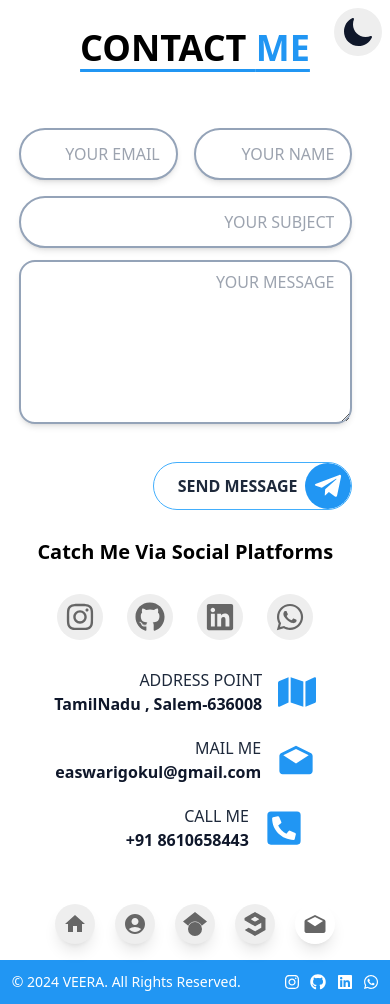
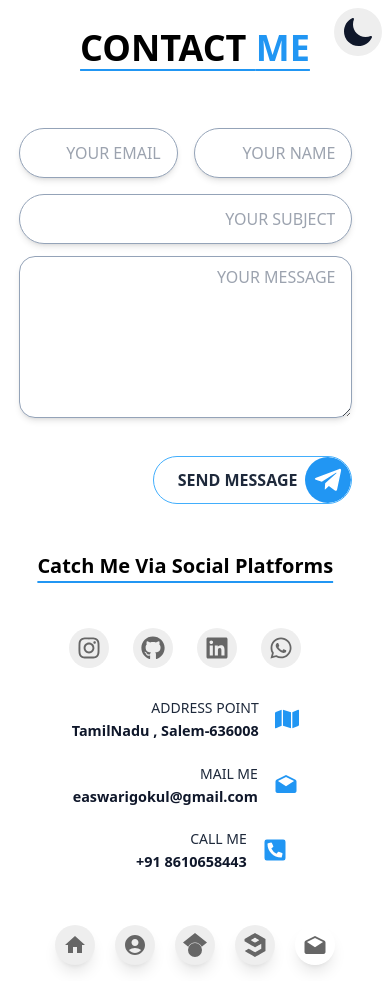
Before and after one commit to VeeraGokulRaj/Portfolio, a React (Create React App) app: page /Portfolio/contact in a window 390 px wide. After the commit the page ends 981 px from the top, so only its background shows below. Built offline with nearby package versions, Linux system fonts and the light colour scheme.

Commit message:
Responsive Changes

```diff
--- a/package.json
+++ b/package.json
@@ -1,5 +1,4 @@
 {
-  "homepage": "https://VeeraGokulRaj.github.io/Portfolio",
   "name": "portfolio",
   "version": "0.1.0",
   "private": true,
--- a/src/App.js
+++ b/src/App.js
@@ -46,9 +46,6 @@ function App() {
         </Routes>
       </AnimatePresence>
       <Navbar />
-      <Routes location={location} key={location.pathname}>
-        <Route path="/Portfolio/contact" element={<Footer />} />
-      </Routes>
       <Dark />
     </div>
   );
--- a/src/component/Certficates.js
+++ b/src/component/Certficates.js
@@ -49,15 +49,15 @@ function Certficates() {
     <Slide index={index} key={index}>
       <div className="flex flex-col items-center justify-center">
         <img src={certificate.link} alt={certificate.alt} className="w-full h-full object-contain" />
-        <h3 className="text-center mt-4 text-lg md:text-xl">{certificate.title}</h3>
+        <h3 className="text-center mt-4 text-sm sm:text-lg md:text-xl">{certificate.title}</h3>
       </div>
     </Slide>
   ));
 
   return (
-    <div className="dark:bg-[#111111] bg-white dark:text-[white] text-slate-800 flex items-center justify-center">
+    <div className="dark:bg-[#111111] bg-white dark:text-[white] text-slate-800 flex items-center justify-center display:block">
       <div className="w-full max-w-lg p-4">
-        <h1 className="font-bold text-2xl my-10 text-center underline underline-offset-8 decoration-[2px] decoration-[#2196f3]">MY CERTIFICATES</h1>
+        <h1 className="font-bold text-2xl my-10 text-center underline underline-offset-8 decoration-[1.5px] sm:decoration-[2px] decoration-[#2196f3]">MY CERTIFICATES</h1>
         <CarouselProvider
           naturalSlideWidth={400}
           naturalSlideHeight={380}
--- a/src/component/Contact.js
+++ b/src/component/Contact.js
@@ -4,7 +4,7 @@ import { FaInstagram, FaTelegramPlane, FaGithub, FaLinkedin, FaWhatsapp, FaMap,
 import { IoMdMailOpen } from "react-icons/io";
 import emailjs from "emailjs-com";
 import { useInView } from "react-intersection-observer";
-
+import Footer from "./Footer";
 function Contact() {
   const { ref: animation, inView: animationInView } = useInView({
     triggerOnce: true,
@@ -29,7 +29,7 @@ function Contact() {
   };
   return (
     <div className="dark:bg-[#111111] bg-white dark:text-[white]  sm:h-screen">
-      <h1 className="text-4xl half-nav-bt-sm:text-5xl md:text-6xl font-extrabold text-center py-7 sm:py-12 underline underline-offset-8 decoration-[3px] decoration-[#2196f3]">
+      <h1 className="text-4xl half-nav-bt-sm:text-5xl md:text-6xl font-extrabold text-center py-7 sm:py-12 underline underline-offset-8 decoration-[1.5px] sm:decoration-[2px] decoration-[#2196f3]">
         CONTACT <span className="text-[#2196f3] dark:text-[#42aefc]">ME</span>
       </h1>
       <div class="sm:flex flox-col items-center mx-auto sm:mx-0 justify-center sm:flex-row sm:items-start ml-0 sm:ml-[4%] sm:justify-center w-[95%] mt-8 half-nav:mt-12 md:mt-20 mr-0">
@@ -48,7 +48,7 @@ function Contact() {
                     id="email"
                     autoComplete="email"
                     placeholder="YOUR EMAIL"
-                    className="input-field border-2 dark:border-slate-300 border-slate-400 rounded-full mb-2 w-full text-right dark:bg-[#252525] py-3 pl-2 pr-4 shadow-md dark:text-gray-300 sm:mb-0 focus:outline-0 focus:border-separate"
+                    className="input-field border border-1 sm:border-2 dark:border-slate-300 border-slate-400 rounded-full mb-2 w-full text-right dark:bg-[#252525] py-3 pl-2 pr-4 shadow-md dark:text-gray-300 sm:mb-0 focus:outline-0 focus:border-separate"
                     name="email"
                   />
                 </div>
@@ -59,7 +59,7 @@ function Contact() {
                     id="name"
                     autoComplete="given-name"
                     placeholder="YOUR NAME"
-                    className="input-field border-2 dark:border-slate-300 border-slate-400 rounded-full mb-2 w-full text-right dark:bg-[#252525] py-3 pl-2 pr-4 shadow-md dark:text-gray-300 sm:mb-0 focus:outline-0 focus:border-separate"
+                    className="input-field border border-1 sm:border-2 dark:border-slate-300 border-slate-400 rounded-full mb-2 w-full text-right dark:bg-[#252525] py-3 pl-2 pr-4 shadow-md dark:text-gray-300 sm:mb-0 focus:outline-0 focus:border-separate"
                     name="name"
                   />
                 </div>
@@ -71,7 +71,7 @@ function Contact() {
                   id="subject"
                   autoComplete="given-subject"
                   placeholder="YOUR SUBJECT"
-                  className="input-field border-2 dark:border-slate-300 border-slate-400 rounded-full mb-2 w-full text-right dark:bg-[#252525] py-3 pl-2 pr-4 shadow-md dark:text-gray-300 sm:mb-0 focus:outline-0 focus:border-separate"
+                  className="input-field border border-1 sm:border-2 dark:border-slate-300 border-slate-400 rounded-full mb-2 w-full text-right dark:bg-[#252525] py-3 pl-2 pr-4 shadow-md dark:text-gray-300 sm:mb-0 focus:outline-0 focus:border-separate"
                   name="subject"
                 />
               </div>
@@ -83,7 +83,7 @@ function Contact() {
                   cols="30"
                   rows="6"
                   placeholder="YOUR MESSAGE"
-                  className="input-field mb-2 w-full border-2 dark:border-slate-300 border-slate-400 rounded-2xl text-right dark:bg-[#252525] py-2 pl-2 pr-4 shadow-md dark:text-gray-300 sm:mb-0 focus:outline-0 focus:border-separate"
+                  className="input-field mb-2 w-full border border-1 sm:border-2 dark:border-slate-300 border-slate-400 rounded-2xl text-right dark:bg-[#252525] py-2 pl-2 pr-4 shadow-md dark:text-gray-300 sm:mb-0 focus:outline-0 focus:border-separate"
                 />
               </div>
             </div>
@@ -104,42 +104,37 @@ function Contact() {
 
         <div className="sm:w-[45%] w-full sm:mx sm:flex flex-col sm:items-center py-7 sm:py-0">
           <div className="text-center sm:text-right">
-            <h2 className="text-xl half-nav:text-xl md:text-2xl font-semibold ">Catch Me Via Social Platforms</h2>
+            <h2 className="text-xl half-nav:text-xl md:text-2xl font-semibold underline underline-offset-8 decoration-[1.5px] sm:decoration-[2px] decoration-[#2196f3] py-5 sm:py-0">
+              Catch Me Via Social Platforms
+            </h2>
             <div
               className={`flex justify-center sm:justify-end space-x-6 py-7 ${animationInView ? "animate-zoomIn" : ""} `}
               ref={animation}
             >
-              <a
-                href="https://www.instagram.com/_.v_.e_.e_.r_.a_/"
-                target="_blank"
-                rel="noopener noreferrer"
-                className="text-3xl dark:bg-[#2B2A2A] bg-[#EEEEEE] text-[#666666] dark:text-white p-2 rounded-full hover:bg-[#2196f3] dark:hover:bg-[#42aefc] hover:text-white ease-in duration-300"
-              >
-                <FaInstagram size={30} />
+              <a href="https://www.instagram.com/_.v_.e_.e_.r_.a_/" target="_blank" rel="noopener noreferrer" className="">
+                <p className="text-2xl sm:text-3xl md:text-4xl dark:bg-[#2B2A2A] bg-[#EEEEEE] text-[#666666] dark:text-white  rounded-full hover:bg-[#2196f3] dark:hover:bg-[#42aefc] hover:text-white ease-in duration-300 p-2">
+                  <FaInstagram />
+                </p>
               </a>
-              <a
-                href="https://github.com/VeeraGokulRaj"
-                target="_blank"
-                rel="noopener noreferrer"
-                className="text-3xl dark:bg-[#2B2A2A] bg-[#EEEEEE] text-[#666666] dark:text-white p-2 rounded-full hover:bg-[#2196f3] dark:hover:bg-[#42aefc] hover:text-white ease-in duration-300"
-              >
-                <FaGithub size={30} />
+              <a href="https://github.com/VeeraGokulRaj" target="_blank" rel="noopener noreferrer" className="">
+                <p className="text-2xl sm:text-3xl md:text-4xl dark:bg-[#2B2A2A] bg-[#EEEEEE] text-[#666666] dark:text-white  rounded-full hover:bg-[#2196f3] dark:hover:bg-[#42aefc] hover:text-white ease-in duration-300 p-2">
+                  <FaGithub />
+                </p>
               </a>
-              <a
-                href="https://www.linkedin.com/in/veeragokulraj/"
-                target="_blank"
-                rel="noopener noreferrer"
-                className="text-3xl dark:bg-[#2B2A2A] bg-[#EEEEEE] text-[#666666] dark:text-white p-2 rounded-full hover:bg-[#2196f3] dark:hover:bg-[#42aefc] hover:text-white ease-in duration-300"
-              >
-                <FaLinkedin size={30} />
+              <a href="https://www.linkedin.com/in/veeragokulraj/" target="_blank" rel="noopener noreferrer" className="">
+                <p className="text-2xl sm:text-3xl md:text-4xl dark:bg-[#2B2A2A] bg-[#EEEEEE] text-[#666666] dark:text-white  rounded-full hover:bg-[#2196f3] dark:hover:bg-[#42aefc] hover:text-white ease-in duration-300 p-2">
+                  <FaLinkedin />
+                </p>
               </a>
               <a
                 href="https://api.whatsapp.com/send?phone=8610658443&text=Hai VEERA "
                 target="_blank"
                 rel="noopener noreferrer"
-                className="text-3xl dark:bg-[#2B2A2A] bg-[#EEEEEE] text-[#666666] dark:text-white p-2 rounded-full hover:bg-[#2196f3] dark:hover:bg-[#42aefc] hover:text-white ease-in duration-300"
+                className=""
               >
-                <FaWhatsapp size={30} />
+                <p className="text-2xl sm:text-3xl md:text-4xl dark:bg-[#2B2A2A] bg-[#EEEEEE] text-[#666666] dark:text-white  rounded-full hover:bg-[#2196f3] dark:hover:bg-[#42aefc] hover:text-white ease-in duration-300 p-2">
+                  <FaWhatsapp />
+                </p>
               </a>
             </div>
           </div>
@@ -148,81 +143,59 @@ function Contact() {
             <ul class="mb-6 text-right p-0">
               <li class="flex items-center justify-center sm:justify-end mb-3">
                 <div class={`mr-4 ${animationInView ? "animate-fromLeftToCenter" : ""} `} ref={animation}>
-                  <h3 class="leading-6 dark:text-slate-400 text-slate-800 text-base half-nav:text-base md:text-lg">
+                  <h3 class="leading-6 dark:text-slate-400 text-slate-800 text-sm half-nav:text-base md:text-lg">
                     ADDRESS POINT
                   </h3>
-                  <p class="font-semibold dark:text-white text-slate-900 text-[1rem] half-nav:text-[1rem] md:text-[1.1rem]">
+                  <p class="font-semibold dark:text-white text-slate-900 text-[.9rem] half-nav:text-[1rem] md:text-[1.1rem]">
                     TamilNadu , Salem-636008
                   </p>
                 </div>
-                <FaMap
-                  size={38}
-                  className={`text-[#2196f3] dark:text-[#42aefc] ${animationInView ? "animate-fromRightToCenter" : ""} `}
+                <p
+                  className={`text-2xl sm:text-3xl md:text-4xl text-[#2196f3] dark:text-[#42aefc] ${
+                    animationInView ? "animate-fromRightToCenter" : ""
+                  }`}
                   ref={animation}
-                />
+                >
+                  <FaMap />
+                </p>
               </li>
               <li class="flex items-center justify-center sm:justify-end my-5">
                 <div class={`mr-4 ${animationInView ? "animate-fromLeftToCenter" : ""} `} ref={animation}>
-                  <h3 class="leading-6 dark:text-slate-400 text-slate-800 text-base half-nav:text-base md:text-lg">MAIL ME</h3>
-                  <p class="font-semibold dark:text-white text-slate-900 text-[1rem] half-nav:text-[1rem] md:text-[1.1rem]">
+                  <h3 class="leading-6 dark:text-slate-400 text-slate-800 text-sm half-nav:text-base md:text-lg">MAIL ME</h3>
+                  <p class="font-semibold dark:text-white text-slate-900 text-[.9rem] half-nav:text-[1rem] md:text-[1.1rem]">
                     easwarigokul@gmail.com
                   </p>
                 </div>
-                <IoMdMailOpen
-                  size={38}
-                  className={`text-[#2196f3] dark:text-[#42aefc] ${animationInView ? "animate-fromRightToCenter" : ""} `}
+                <p
+                  className={`text-2xl sm:text-3xl md:text-4xl text-[#2196f3] dark:text-[#42aefc] ${
+                    animationInView ? "animate-fromRightToCenter" : ""
+                  }`}
                   ref={animation}
-                />
+                >
+                  <IoMdMailOpen />
+                </p>
               </li>
               <li class="flex items-center justify-center sm:justify-end my-5">
                 <div class={`mr-4 ${animationInView ? "animate-fromLeftToCenter" : ""} `} ref={animation}>
-                  <h3 class="leading-6 dark:text-slate-400 text-slate-800 text-base half-nav:text-base md:text-lg">CALL ME</h3>
-                  <p class="font-semibold dark:text-white text-slate-900 text-[1rem] half-nav:text-[1rem] md:text-[1.1rem]">
+                  <h3 class="leading-6 dark:text-slate-400 text-slate-800 text-sm half-nav:text-base md:text-lg">CALL ME</h3>
+                  <p class="font-semibold dark:text-white text-slate-900 text-[.9rem] half-nav:text-[1rem] md:text-[1.1rem]">
                     &nbsp;&nbsp;&nbsp;&nbsp;&nbsp;&nbsp;&nbsp;&nbsp;&nbsp;&nbsp;&nbsp;&nbsp;&nbsp;&nbsp;+91 8610658443
                   </p>
                 </div>
-                <FaPhoneSquareAlt
-                  size={38}
-                  className={`text-[#2196f3] dark:text-[#42aefc] ${animationInView ? "animate-fromRightToCenter" : ""} `}
+                <p
+                  className={`text-2xl sm:text-3xl md:text-4xl text-[#2196f3] dark:text-[#42aefc] ${
+                    animationInView ? "animate-fromRightToCenter" : ""
+                  }`}
                   ref={animation}
-                />
+                >
+                  <FaPhoneSquareAlt />
+                </p>
               </li>
             </ul>
           </div>
         </div>
       </div>
-
-      <div className="hidden sm:display:block fixed bottom-0 w-full mx-auto bg-[#2196f3] dark:bg-[#42aefc] sm:flex justify-between items-center py-3">
-        <h1 className="text-base half-nav-bt-sm:text-base md:text-lg text-white text-center half-nav-bt-sm:[35%] md:w-[30%]">
-          © 2024 VEERA. All Rights Reserved.
-        </h1>
-        <div className="flex w-[30%] justify-evenly mr-[5%]">
-          <a
-            href="https://www.instagram.com/_.v_.e_.e_.r_.a_/"
-            class="text-xl half-nav-bt-sm:xl md:text-2xl text-white text-center hover:text-slate-300 ease-in duration-200"
-          >
-            <FaInstagram />
-          </a>
-          <a
-            href="https://github.com/VeeraGokulRaj"
-            class="text-xl half-nav-bt-sm:xl md:text-2xl text-white text-center hover:text-slate-300 ease-in duration-200"
-          >
-            <FaGithub />
-          </a>
-          <a
-            href="https://www.linkedin.com/in/veeragokulraj/"
-            class="text-xl half-nav-bt-sm:xl md:text-2xl text-white text-center hover:text-slate-200 ease-in duration-300"
-          >
-            <FaLinkedin />
-          </a>
-          <a
-            href="https://api.whatsapp.com/send?phone=8610658443&text=Hai VEERA "
-            class="text-xl half-nav-bt-sm:xl md:text-2xl text-white text-center hover:text-slate-200 ease-in duration-300"
-          >
-            <FaWhatsapp />
-          </a>
-        </div>
-      </div>
+      <Footer />
     </div>
   );
 }
--- a/src/component/Footer.js
+++ b/src/component/Footer.js
@@ -3,32 +3,32 @@ import { FaInstagram, FaGithub, FaLinkedin, FaWhatsapp} from "react-icons/fa";
 
 function Footer() {
   return (
-    <div className="w-full mx-auto bg-[#2196f3] dark:bg-[#42aefc] flex justify-between items-center py-3">
-      <h1 className="text-sm half-nav-bt-sm:text-base md:text-lg text-white text-center half-nav-bt-sm:[35%] md:w-[30%] ml-[3%] sm:ml-[5%]">
+    <div className="hidden sm:display:block fixed bottom-0 w-full mx-auto bg-[#2196f3] dark:bg-[#42aefc] sm:flex justify-between items-center py-3">
+        <h1 className="text-base half-nav-bt-sm:text-base md:text-lg text-white text-center half-nav-bt-sm:[35%] md:w-[30%]">
           © 2024 VEERA. All Rights Reserved.
         </h1>
-      <div className="flex w-[30%] justify-evenly ml-[3%] sm:ml-[5%]">
+        <div className="flex w-[30%] justify-evenly mr-[5%]">
           <a
             href="https://www.instagram.com/_.v_.e_.e_.r_.a_/"
-          class="text-base half-nav-bt-sm:xl md:text-2xl text-white text-center hover:text-slate-300 ease-in duration-200"
+            class="text-xl half-nav-bt-sm:xl md:text-2xl text-white text-center hover:text-slate-300 ease-in duration-200"
           >
             <FaInstagram />
           </a>
           <a
             href="https://github.com/VeeraGokulRaj"
-          class="text-base half-nav-bt-sm:xl md:text-2xl text-white text-center hover:text-slate-300 ease-in duration-200"
+            class="text-xl half-nav-bt-sm:xl md:text-2xl text-white text-center hover:text-slate-300 ease-in duration-200"
           >
             <FaGithub />
           </a>
           <a
             href="https://www.linkedin.com/in/veeragokulraj/"
-          class="text-base half-nav-bt-sm:xl md:text-2xl text-white text-center hover:text-slate-200 ease-in duration-300"
+            class="text-xl half-nav-bt-sm:xl md:text-2xl text-white text-center hover:text-slate-200 ease-in duration-300"
           >
             <FaLinkedin />
           </a>
           <a
             href="https://api.whatsapp.com/send?phone=8610658443&text=Hai VEERA "
-          class="text-base half-nav-bt-sm:xl md:text-2xl text-white text-center hover:text-slate-200 ease-in duration-300"
+            class="text-xl half-nav-bt-sm:xl md:text-2xl text-white text-center hover:text-slate-200 ease-in duration-300"
           >
             <FaWhatsapp />
           </a>
```
Also changed, not shown: src/component/About.js (+17 -11 lines), src/component/Education.js (+15 -12 lines), src/component/Project.js (+8 -3 lines), src/component/Skills.js (+11 -12 lines), 1 other file (tests, documents, lock files or other folders). Lines whose indentation alone changed are shown as unchanged.
